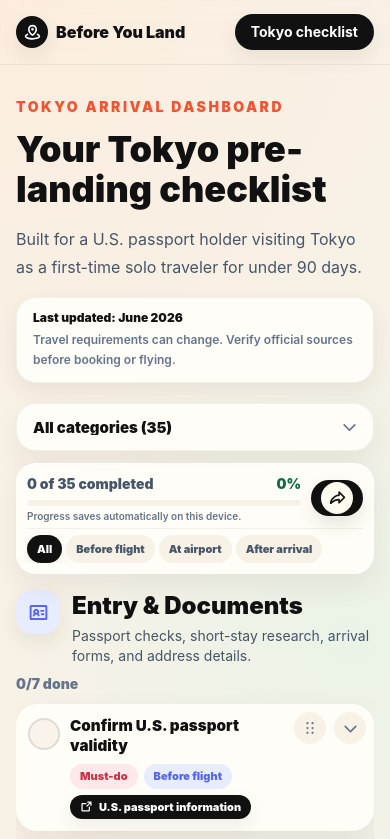
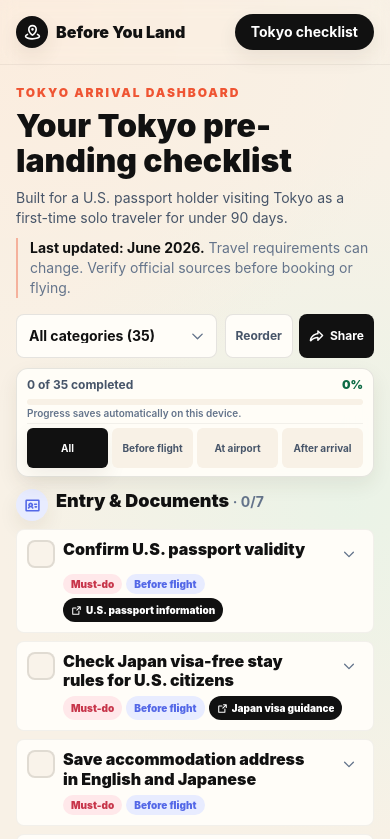
Before and after one commit to 11digitalio/beforeyouland, a Next.js app: page /tokyo in a window 390 px wide. Shown: the top 839 px of the page. Built offline with nearby package versions, Linux system fonts and the light colour scheme.

Commit message:
Mobile-first Tokyo checklist density refinement.

```diff
--- a/app/tokyo/page.tsx
+++ b/app/tokyo/page.tsx
@@ -14,24 +14,22 @@ export const metadata: Metadata = {
 export default function TokyoChecklistPage() {
   return (
     <Layout>
-      <section className="px-4 pb-16 pt-8 sm:px-6 lg:px-8">
+      <section className="px-4 pb-16 pt-5 sm:px-6 sm:pt-7 lg:px-8">
         <div className="mx-auto max-w-7xl">
           <div className="max-w-3xl">
-            <p className="text-sm font-black uppercase tracking-[0.18em] text-clay">
+            <p className="text-xs font-black uppercase tracking-[0.16em] text-clay">
               Tokyo arrival dashboard
             </p>
-            <h1 className="mt-3 text-4xl font-black tracking-normal text-ink sm:text-5xl">
+            <h1 className="mt-2 text-[2rem] font-black leading-[1.08] tracking-normal text-ink sm:text-4xl">
               Your Tokyo pre-landing checklist
             </h1>
-            <p className="mt-4 max-w-2xl text-base leading-7 text-slate-600">
+            <p className="mt-2.5 max-w-2xl text-sm font-normal leading-5 text-slate-600 sm:text-base sm:leading-6">
               Built for a U.S. passport holder visiting Tokyo as a first-time solo traveler for under
               90 days.
             </p>
-            <div className="mt-4 max-w-2xl rounded-[1.25rem] border border-black/5 bg-paper px-4 py-3 shadow-tile">
-              <p className="text-xs font-black text-ink">Last updated: June 2026</p>
-              <p className="mt-1 text-xs font-semibold leading-5 text-slate-500">
-                Travel requirements can change. Verify official sources before booking or flying.
-              </p>
+            <div className="mt-2.5 max-w-2xl border-l-2 border-clay/40 pl-3 text-sm leading-5 text-slate-500">
+              <span className="font-bold text-ink">Last updated: June 2026.</span>{" "}
+              Travel requirements can change. Verify official sources before booking or flying.
             </div>
           </div>
 
--- a/components/Badge.tsx
+++ b/components/Badge.tsx
@@ -31,7 +31,7 @@ export function Badge({
   children: React.ReactNode;
 }) {
   return (
-    <span className={`inline-flex items-center rounded-full px-2.5 py-1 text-[11px] font-black ${toneClasses[tone]}`}>
+    <span className={`inline-flex items-center rounded-full px-2 py-0.5 text-[10px] font-black leading-4 ${toneClasses[tone]}`}>
       {children}
     </span>
   );
--- a/components/ChecklistDashboard.tsx
+++ b/components/ChecklistDashboard.tsx
@@ -35,6 +35,7 @@ export function ChecklistDashboard({
   const [milestone, setMilestone] = useState<number | null>(null);
   const [activeCategory, setActiveCategory] = useState<string>("all");
   const [timingFilter, setTimingFilter] = useState<TimingFilter>("all");
+  const [reorderMode, setReorderMode] = useState(false);
   const [shareLink, setShareLink] = useState<string>("");
   const [shareStatus, setShareStatus] = useState<string>("");
   const completedIdsRef = useRef<Set<string>>(new Set());
@@ -238,12 +239,12 @@ export function ChecklistDashboard({
   }
 
   return (
-    <div className="mt-5 min-w-0 lg:mt-7">
-      <div className="no-print mb-3 min-w-0 lg:hidden">
-        <div className="relative">
+    <div className="mt-4 min-w-0 lg:mt-6">
+      <div className="no-print mb-2.5 flex min-w-0 items-center gap-2 lg:mb-3">
+        <div className="relative min-w-0 flex-1 lg:hidden">
           <select
             aria-label="Category"
-            className="min-h-12 w-full appearance-none rounded-[1.25rem] border border-black/5 bg-paper py-3 pl-4 pr-11 text-[15px] font-black leading-none text-ink shadow-card outline-none transition focus:border-pine/30 focus:bg-white"
+            className="min-h-11 w-full appearance-none rounded-lg border border-black/10 bg-paper py-2 pl-3 pr-9 text-sm font-bold leading-none text-ink outline-none transition focus:border-pine/30 focus:bg-white"
             id="mobile-category-filter"
             onChange={(event) => setActiveCategory(event.target.value)}
             value={activeCategory}
@@ -260,23 +261,47 @@ export function ChecklistDashboard({
           </select>
           <CaretDown
             aria-hidden="true"
-            className="pointer-events-none absolute right-4 top-1/2 -translate-y-1/2 text-slate-500"
-            size={17}
+            className="pointer-events-none absolute right-3 top-1/2 -translate-y-1/2 text-slate-500"
+            size={15}
             weight="bold"
           />
+        </div>
+        <div className="ml-auto flex shrink-0 items-center gap-1.5">
+          <button
+            aria-pressed={reorderMode}
+            className={[
+              "inline-flex min-h-11 items-center justify-center rounded-lg px-2.5 text-xs font-bold transition",
+              reorderMode
+                ? "bg-blueSoft text-blueInk"
+                : "border border-black/10 bg-paper text-slate-600 hover:bg-linen"
+            ].join(" ")}
+            onClick={() => setReorderMode((current) => !current)}
+            type="button"
+          >
+            Reorder
+          </button>
+          <button
+            aria-label="Share this checklist"
+            className="inline-flex min-h-11 items-center justify-center gap-1.5 rounded-lg bg-ink px-2.5 text-xs font-bold text-white transition hover:bg-pine"
+            onClick={shareChecklist}
+            type="button"
+          >
+            <ShareFat aria-hidden="true" size={15} weight="bold" />
+            <span className="hidden min-[360px]:inline">Share</span>
+          </button>
         </div>
       </div>
 
       <div className="grid min-w-0 gap-4 lg:grid-cols-[17rem_minmax(0,1fr)] lg:gap-5">
         <aside className="no-print hidden lg:sticky lg:top-5 lg:block lg:self-start">
-          <div className="rounded-[1.75rem] bg-paper p-3 shadow-card">
+          <div className="rounded-xl border border-black/5 bg-paper p-2">
             <div className="flex items-center gap-2 px-2 py-1">
               <IconTile icon={SquaresFour} size="sm" tone="blue" />
               <p className="text-xs font-black uppercase tracking-[0.18em] text-slate-500">
                 Categories
               </p>
             </div>
-            <div className="mt-3 flex flex-col gap-2">
+            <div className="mt-2 flex flex-col gap-1">
               <button
                 aria-pressed={activeCategory === "all"}
                 className={categoryButtonClasses(activeCategory === "all")}
@@ -323,17 +348,16 @@ export function ChecklistDashboard({
           </div>
         </aside>
 
-        <div className="min-w-0 space-y-4">
-          <div className="no-print sticky top-2 z-40 isolate max-w-full rounded-[1.25rem] border border-white/70 bg-paper/95 p-2.5 shadow-card backdrop-blur-md sm:top-3 sm:p-3 lg:rounded-[1.5rem]">
-            <div className="flex items-center gap-2.5">
-              <div className="min-w-0 flex-1">
+        <div className="min-w-0 space-y-3">
+          <div className="no-print sticky top-2 z-40 isolate max-w-full rounded-xl border border-black/10 bg-paper/95 px-2.5 py-2 shadow-tile backdrop-blur-md sm:top-3 sm:px-3">
+            <div className="min-w-0">
                 <div className="flex items-center justify-between gap-3">
-                  <p className="truncate text-sm font-black text-slate-600">
+                  <p className="truncate text-xs font-bold text-slate-600 sm:text-sm">
                     {completedCount} of {items.length} completed
                   </p>
                   <p
                     className={[
-                      "shrink-0 text-sm font-black text-pine",
+                      "shrink-0 text-xs font-black text-pine sm:text-sm",
                       reducedMotion ? "" : "progress-number-change"
                     ].join(" ")}
                     key={progress}
@@ -349,7 +373,7 @@ export function ChecklistDashboard({
                 <p
                   aria-live="polite"
                   className={[
-                    "mt-1 text-[10px] font-semibold leading-3 sm:text-[11px] sm:leading-4",
+                    "mt-0.5 text-[10px] font-semibold leading-3 sm:text-[11px] sm:leading-4",
                     milestone ? "text-pine" : "text-slate-500",
                     milestone && !reducedMotion ? "milestone-message" : ""
                   ].join(" ")}
@@ -360,17 +384,6 @@ export function ChecklistDashboard({
                       : `${milestone}% milestone reached.`
                     : "Progress saves automatically on this device."}
                 </p>
-              </div>
-
-              <button
-                aria-label="Share this checklist"
-                className="inline-flex min-h-9 shrink-0 items-center justify-center gap-2 rounded-full bg-ink px-2.5 text-sm font-black text-white shadow-tile transition hover:bg-pine sm:min-h-10 sm:px-3"
-                onClick={shareChecklist}
-                type="button"
-              >
-                <IconTile className="shadow-none" icon={ShareFat} size="sm" tone="cream" />
-                <span className="hidden sm:inline">Share</span>
-              </button>
             </div>
 
             <FilterBar setTimingFilter={setTimingFilter} timingFilter={timingFilter} />
@@ -398,6 +411,7 @@ export function ChecklistDashboard({
                   onCollapseComplete={finishCollapse}
                   onReorder={reorderVisibleItems}
                   onToggle={toggleItem}
+                  reorderMode={reorderMode}
                   reducedMotion={reducedMotion}
                 />
               ))}
@@ -474,7 +488,7 @@ function ChecklistFeedback({ formUrl }: { formUrl: string }) {
 
 function categoryButtonClasses(active: boolean) {
   return [
-    "flex min-w-0 items-center justify-between gap-3 rounded-full px-3 py-2.5 text-left text-sm font-black transition",
+    "flex min-w-0 items-center justify-between gap-3 rounded-lg px-2.5 py-2 text-left text-sm font-bold transition",
     active
       ? "bg-ink text-white shadow-tile"
       : "bg-linen/70 text-slate-600 hover:bg-white hover:text-ink"
--- a/components/ChecklistItemCard.tsx
+++ b/components/ChecklistItemCard.tsx
@@ -19,7 +19,8 @@ export function ChecklistItemCard({
   draggingActive,
   reducedMotion,
   onCollapseComplete,
-  onToggle
+  onToggle,
+  reorderMode
 }: {
   item: ChecklistItem;
   completed: boolean;
@@ -28,6 +29,7 @@ export function ChecklistItemCard({
   reducedMotion: boolean;
   onCollapseComplete: (id: string) => void;
   onToggle: (id: string) => void;
+  reorderMode: boolean;
 }) {
   const [expanded, setExpanded] = useState(false);
   const toggleExpanded = () => setExpanded((current) => !current);
@@ -42,7 +44,7 @@ export function ChecklistItemCard({
     transition
   } = useSortable({
     id: item.id,
-    disabled: completed,
+    disabled: completed || !reorderMode,
     animateLayoutChanges: () => !reducedMotion
   });
   const sortableStyle = {
@@ -61,7 +63,7 @@ export function ChecklistItemCard({
     return (
       <article
         className={[
-          "print-card rounded-[1.15rem] bg-paper opacity-60 shadow-card",
+          "print-card rounded-lg border border-black/5 bg-paper opacity-60",
           reducedMotion ? "" : "transition-[transform,opacity,box-shadow] duration-300 ease-out",
           isDragging ? "opacity-0 !transition-none" : ""
         ].join(" ")}
@@ -70,14 +72,14 @@ export function ChecklistItemCard({
       >
         <button
           aria-label={`Mark ${item.title} incomplete`}
-          className="flex min-h-12 w-full items-center gap-2.5 rounded-[1.15rem] px-3 py-2 text-left transition hover:bg-greenSoft/50 active:bg-greenSoft"
+          className="flex min-h-11 w-full items-center gap-2 rounded-lg px-2.5 py-1.5 text-left transition hover:bg-greenSoft/50 active:bg-greenSoft"
           onClick={() => onToggle(item.id)}
           type="button"
         >
-          <span className="flex size-7 shrink-0 items-center justify-center rounded-xl bg-pine text-white shadow-tile">
-            <Check aria-hidden="true" size={16} weight="bold" />
+          <span className="flex size-6 shrink-0 items-center justify-center rounded-md bg-pine text-white">
+            <Check aria-hidden="true" size={14} weight="bold" />
           </span>
-          <span className="min-w-0 flex-1 text-sm font-black leading-5 text-slate-500 line-through decoration-slate-400 decoration-2">
+          <span className="min-w-0 flex-1 text-sm font-bold leading-[1.2] text-slate-500 line-through decoration-slate-400">
             {item.title}
           </span>
         </button>
@@ -88,9 +90,9 @@ export function ChecklistItemCard({
   return (
     <article
       className={[
-        "print-card min-w-0 cursor-pointer rounded-[1.35rem] bg-paper p-3 shadow-card sm:p-3.5",
+        "print-card min-w-0 cursor-pointer rounded-lg border border-black/5 bg-paper p-2.5",
         reducedMotion ? "" : "transition-[opacity,box-shadow,background-color] duration-200 ease-out",
-        collapsing ? "completion-collapsing" : draggingActive ? "" : "hover:shadow-soft",
+        collapsing ? "completion-collapsing" : draggingActive ? "" : "hover:border-black/10 hover:bg-white",
         isDragging ? "opacity-0 !transition-none" : ""
       ].join(" ")}
       onAnimationEnd={(event) => {
@@ -106,16 +108,16 @@ export function ChecklistItemCard({
       ref={setNodeRef}
       style={sortableStyle}
     >
-      <div className="flex gap-2.5">
-        <div className="relative mt-0.5 size-8 shrink-0">
+      <div className="flex gap-2">
+        <div className="relative size-7 shrink-0">
           <button
             aria-label={completed ? `Mark ${item.title} incomplete` : `Mark ${item.title} complete`}
             className={[
-              "check-control no-print flex size-8 items-center justify-center rounded-2xl border-2 active:scale-95",
+              "check-control no-print -m-2 flex size-11 items-center justify-center rounded-lg active:scale-95",
               reducedMotion ? "" : "transition-[transform,background-color,border-color,color] duration-200",
               completed
-                ? "is-checked border-pine bg-pine text-white shadow-tile"
-                : "border-black/10 bg-linen/80 text-transparent hover:border-pine/35 hover:bg-greenSoft focus-visible:text-pine"
+                ? "is-checked text-white"
+                : "text-transparent focus-visible:text-pine"
             ].join(" ")}
             onClick={(event) => {
               event.stopPropagation();
@@ -123,8 +125,16 @@ export function ChecklistItemCard({
             }}
             type="button"
           >
-            <span className={completed ? "checkmark-reveal" : ""}>
-              <Check aria-hidden="true" size={completed ? 18 : 14} weight="bold" />
+            <span
+              className={[
+                "flex size-7 items-center justify-center rounded-lg border-2",
+                completed
+                  ? "border-pine bg-pine shadow-tile"
+                  : "border-black/10 bg-linen/80 group-hover:border-pine/35",
+                completed ? "checkmark-reveal" : ""
+              ].join(" ")}
+            >
+              <Check aria-hidden="true" size={completed ? 15 : 12} weight="bold" />
             </span>
           </button>
           {collapsing ? (
@@ -140,31 +150,31 @@ export function ChecklistItemCard({
           <div className="flex items-start gap-2">
             <h3
               className={[
-                "min-w-0 flex-1 text-[0.95rem] font-black leading-5 tracking-normal text-ink sm:text-base",
+                "min-w-0 flex-1 text-base font-black leading-[1.2] tracking-normal text-ink",
                 completed ? "text-slate-500 line-through decoration-slate-400 decoration-2" : ""
               ].join(" ")}
             >
               {item.title}
             </h3>
 
-            {!completed ? (
+            {!completed && reorderMode ? (
               <button
                 {...attributes}
                 {...listeners}
                 aria-label={`Reorder ${item.title}`}
-                className="no-print -mt-1 inline-flex size-8 shrink-0 touch-manipulation cursor-grab items-center justify-center rounded-2xl bg-linen text-slate-500 transition hover:bg-blueSoft hover:text-blueInk active:cursor-grabbing active:scale-95"
+                className="no-print -m-2 inline-flex size-11 shrink-0 touch-manipulation cursor-grab items-center justify-center rounded-lg text-slate-500 transition hover:bg-blueSoft hover:text-blueInk active:cursor-grabbing active:scale-95"
                 onClick={(event) => event.stopPropagation()}
                 ref={setActivatorNodeRef}
                 type="button"
               >
-                <DotsSixVertical aria-hidden="true" size={18} weight="bold" />
+                <DotsSixVertical aria-hidden="true" size={16} weight="bold" />
               </button>
             ) : null}
 
             <button
               aria-expanded={expanded}
               aria-label={expanded ? `Hide details for ${item.title}` : `Show details for ${item.title}`}
-              className="no-print -mr-1 -mt-1 inline-flex size-8 shrink-0 items-center justify-center rounded-2xl bg-linen text-slate-500 transition hover:bg-greenSoft hover:text-pine active:scale-95"
+              className="no-print -m-2 ml-0 inline-flex size-11 shrink-0 items-center justify-center rounded-lg text-slate-500 transition hover:bg-greenSoft hover:text-pine active:scale-95"
               onClick={(event) => {
                 event.stopPropagation();
                 toggleExpanded();
@@ -172,31 +182,31 @@ export function ChecklistItemCard({
               type="button"
             >
               {expanded ? (
-                <CaretUp aria-hidden="true" size={17} weight="bold" />
+                <CaretUp aria-hidden="true" size={14} weight="bold" />
               ) : (
-                <CaretDown aria-hidden="true" size={17} weight="bold" />
+                <CaretDown aria-hidden="true" size={14} weight="bold" />
               )}
             </button>
           </div>
 
-          <div className="mt-2 flex flex-wrap gap-1.5">
+          <div className="mt-1.5 flex flex-wrap gap-1">
             <Badge tone={item.priority}>{priorityLabels[item.priority]}</Badge>
             <Badge tone={item.timing}>{timingLabels[item.timing]}</Badge>
             {item.link ? (
               <a
-                className="no-print inline-flex max-w-full items-center gap-1.5 rounded-full bg-ink px-2.5 py-1 text-[11px] font-black text-white shadow-tile transition hover:bg-soot"
+                className="no-print inline-flex min-h-6 max-w-full items-center gap-1 rounded-full bg-ink px-2 text-[10px] font-black text-white transition hover:bg-soot"
                 href={item.link.url}
                 onClick={(event) => event.stopPropagation()}
                 rel="noreferrer"
                 target="_blank"
               >
-                <ArrowSquareOut aria-hidden="true" className="shrink-0" size={13} weight="bold" />
+                <ArrowSquareOut aria-hidden="true" className="shrink-0" size={11} weight="bold" />
                 <span className="truncate">{item.link.label}</span>
               </a>
             ) : null}
           </div>
 
-          <div className={expanded ? "mt-2.5 block" : "hidden print:block"}>
+          <div className={expanded ? "mt-2 block" : "hidden print:block"}>
             <p className="text-sm leading-5 text-slate-600">{item.description}</p>
           </div>
         </div>
--- a/components/ChecklistSection.tsx
+++ b/components/ChecklistSection.tsx
@@ -31,7 +31,8 @@ export function ChecklistSection({
   reducedMotion,
   onCollapseComplete,
   onReorder,
-  onToggle
+  onToggle,
+  reorderMode
 }: {
   category: ChecklistCategoryDefinition;
   items: ChecklistItem[];
@@ -41,6 +42,7 @@ export function ChecklistSection({
   onCollapseComplete: (id: string) => void;
   onReorder: (category: string, visibleIncompleteIds: string[]) => void;
   onToggle: (id: string) => void;
+  reorderMode: boolean;
 }) {
   const [activeId, setActiveId] = useState<string | null>(null);
   const listRef = useRef<HTMLDivElement>(null);
@@ -94,19 +96,14 @@ export function ChecklistSection({
 
   return (
     <section aria-labelledby={category.id}>
-      <div className="mb-2.5 flex flex-col gap-2 sm:flex-row sm:items-end sm:justify-between">
-        <div className="flex items-start gap-3">
-          <IconTile icon={visual.icon} tone={visual.tone} />
-          <div>
-            <h2 className="text-2xl font-black tracking-normal text-ink" id={category.id}>
-              {category.title}
+      <div className="mb-2 flex items-start gap-2">
+          <IconTile className="shadow-none" icon={visual.icon} size="sm" tone={visual.tone} />
+          <div className="min-w-0">
+            <h2 className="text-lg font-black leading-6 tracking-normal text-ink sm:text-xl" id={category.id}>
+              {category.title} <span className="text-sm font-bold text-slate-500">· {completedCount}/{items.length}</span>
             </h2>
-            <p className="mt-1 max-w-2xl text-sm leading-5 text-slate-600">{category.summary}</p>
+            <p className="mt-0.5 hidden max-w-2xl text-sm leading-5 text-slate-600 sm:block">{category.summary}</p>
           </div>
-        </div>
-        <p className="text-sm font-black text-slate-500">
-          {completedCount}/{items.length} done
-        </p>
       </div>
 
       <DndContext
@@ -132,6 +129,7 @@ export function ChecklistSection({
                 key={item.id}
                 onCollapseComplete={onCollapseComplete}
                 onToggle={onToggle}
+                reorderMode={reorderMode}
                 reducedMotion={reducedMotion}
               />
             ))}
--- a/components/FilterBar.tsx
+++ b/components/FilterBar.tsx
@@ -18,9 +18,8 @@ export function FilterBar({
   setTimingFilter: (value: TimingFilter) => void;
 }) {
   return (
-    <div aria-label="When" className="mt-1.5 min-w-0 border-t border-black/5 pt-1.5" role="group">
-      <div className="-mx-0.5 max-w-full overflow-x-auto px-0.5">
-        <div className="flex min-w-max gap-1">
+    <div aria-label="When" className="mt-1 min-w-0 border-t border-black/5 pt-1" role="group">
+      <div className="grid min-w-0 grid-cols-4 gap-1">
           {timingOptions.map((option) => (
             <button
               aria-pressed={timingFilter === option.value}
@@ -32,7 +31,6 @@ export function FilterBar({
               {option.label}
             </button>
           ))}
-        </div>
       </div>
     </div>
   );
@@ -40,7 +38,7 @@ export function FilterBar({
 
 function chipClasses(active: boolean) {
   return [
-    "min-h-7 shrink-0 rounded-full px-2 text-[10px] font-black transition min-[390px]:px-2.5 min-[390px]:text-[11px] sm:min-h-8 sm:px-3 sm:text-xs",
+    "min-h-10 min-w-0 whitespace-nowrap rounded-md px-1 text-[10px] font-bold transition sm:min-h-11 sm:px-2 sm:text-xs",
     active
       ? "bg-ink text-white shadow-tile"
       : "bg-linen text-slate-600 hover:bg-white hover:text-ink"
```
